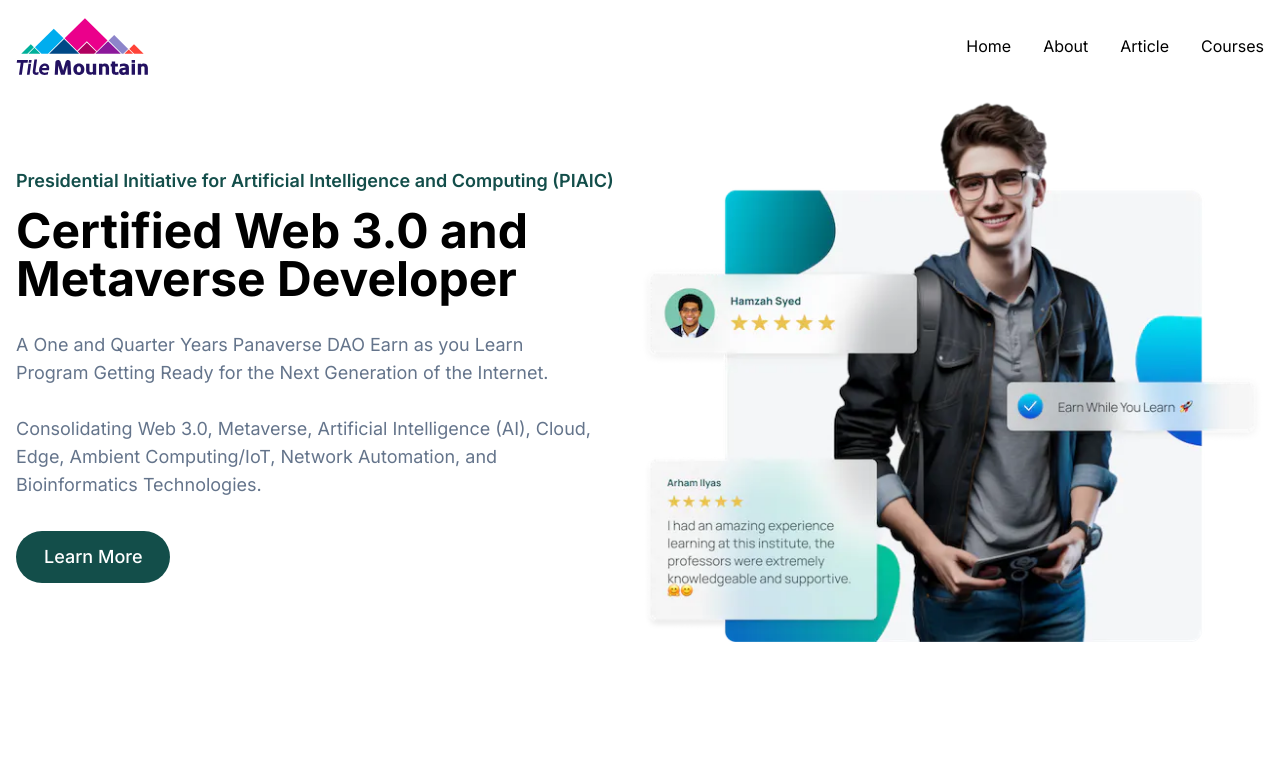
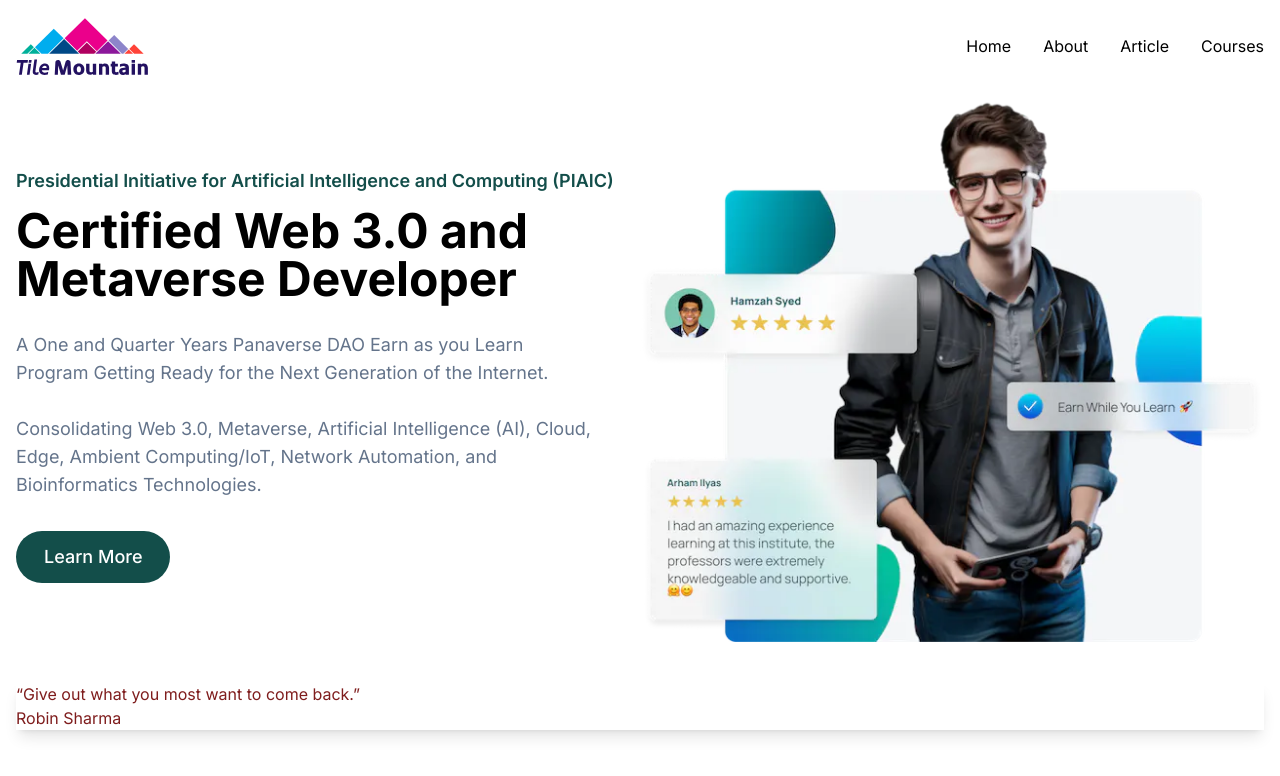
Before and after one commit to alihotshot/firstNextJSproject, a Next.js app in the folder my-app/: page / in a window 1280 px wide. Shown: the top 776 px of the page. Built offline with nearby package versions, Linux system fonts and the light colour scheme.

Commit message:
14 Nov
14 Nov

```diff
--- /dev/null
+++ b/my-app/src/app/components/widgets/Practice.tsx
@@ -0,0 +1,16 @@
+import Wrapper from "@/app/components/shared/Wrapper"
+
+const Practice = () => {
+    return (
+        <Wrapper>
+            <div className=" mt-10">
+                <div className=" text-red-900 shadow-lg">
+                    <p>“Give out what you most want to come back.”</p>
+                    <span>Robin Sharma</span>
+                </div>
+            </div>
+        </Wrapper>
+    )
+}
+
+export default Practice
--- a/my-app/src/app/page.tsx
+++ b/my-app/src/app/page.tsx
@@ -1,11 +1,13 @@
 import Image from 'next/image'
 import Hero from '@/app/components/widgets/Hero'
+import Practice from './components/widgets/Practice'
 
 export default function Home() {
   return (
     <main>
       {/* Hero Section */}
       <Hero />
+      <Practice />
       {/* Core Track Section */}
     </main>
   )
```
Also changed, not shown: my-app/src/app/components/shared/Wrapper.tsx (line endings or trailing spaces).
